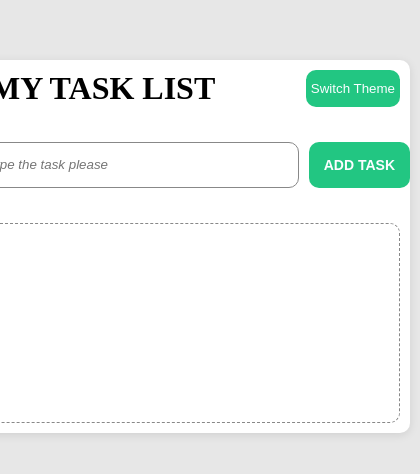
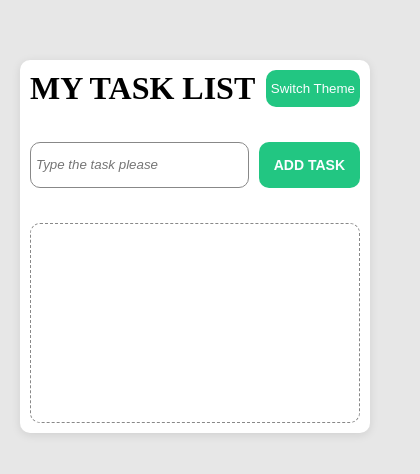
Before and after one commit to IvatomPlay/todo-list, a Next.js app: page / in a window 390 px wide. Shown: the part 176-650 px from the top of the page, 420 px wide, since content can reach past the window. Built offline with nearby package versions, Linux system fonts and the light colour scheme.

Commit message:
added mediaquery for correct view on phone

```diff
--- a/src/app/components/addTask.module.css
+++ b/src/app/components/addTask.module.css
@@ -39,3 +39,9 @@
   background-color: #ffc400;
   box-shadow: 0 0 25px rgba(255, 230, 0, 0.8);
 }
+
+@media (max-width: 550px) {
+  .form {
+    width: 350px;
+  }
+}
--- a/src/app/page.module.css
+++ b/src/app/page.module.css
@@ -25,6 +25,6 @@
 
 @media (max-width: 550px) {
   .page {
-    width: 430px;
+    width: 350px;
   }
 }
```
